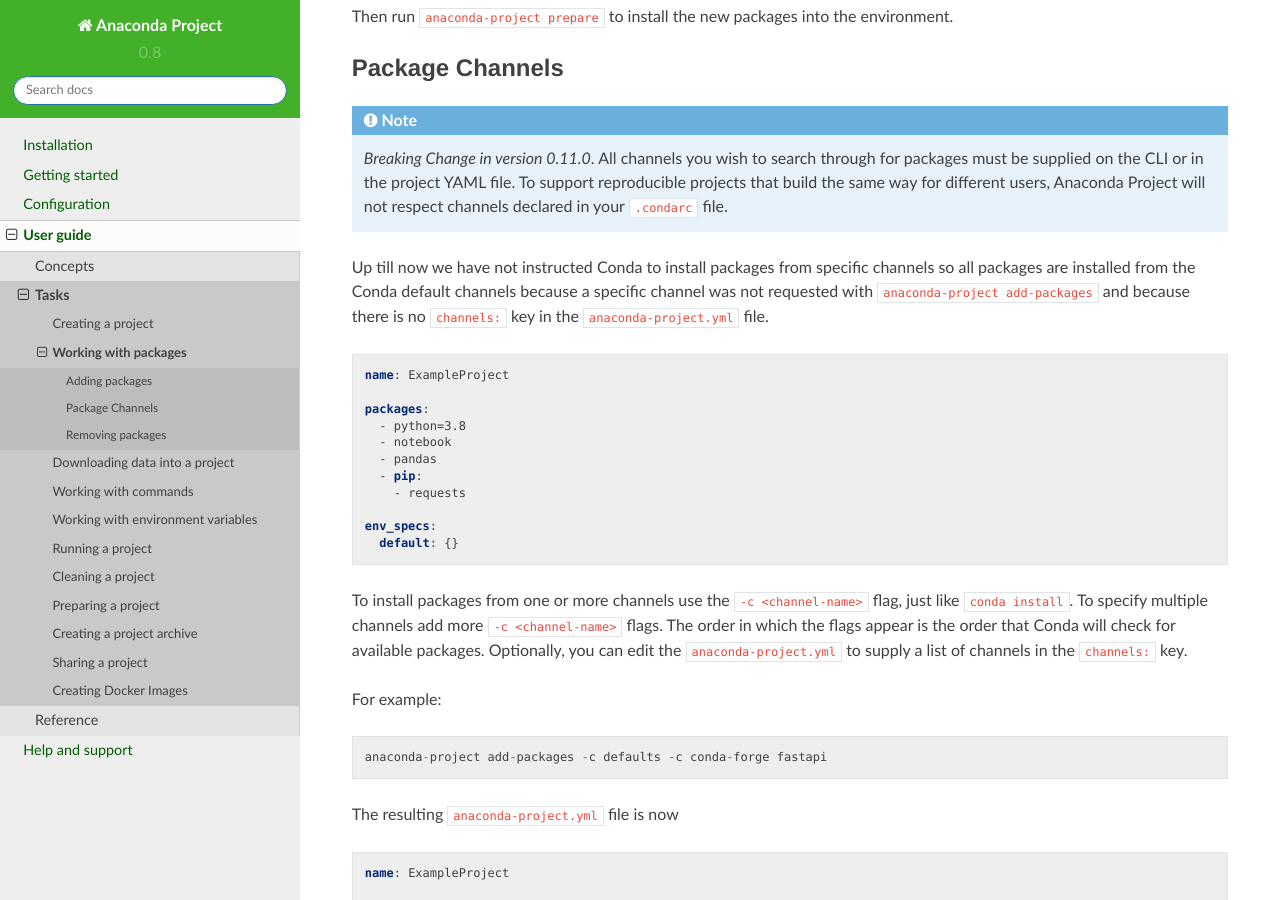
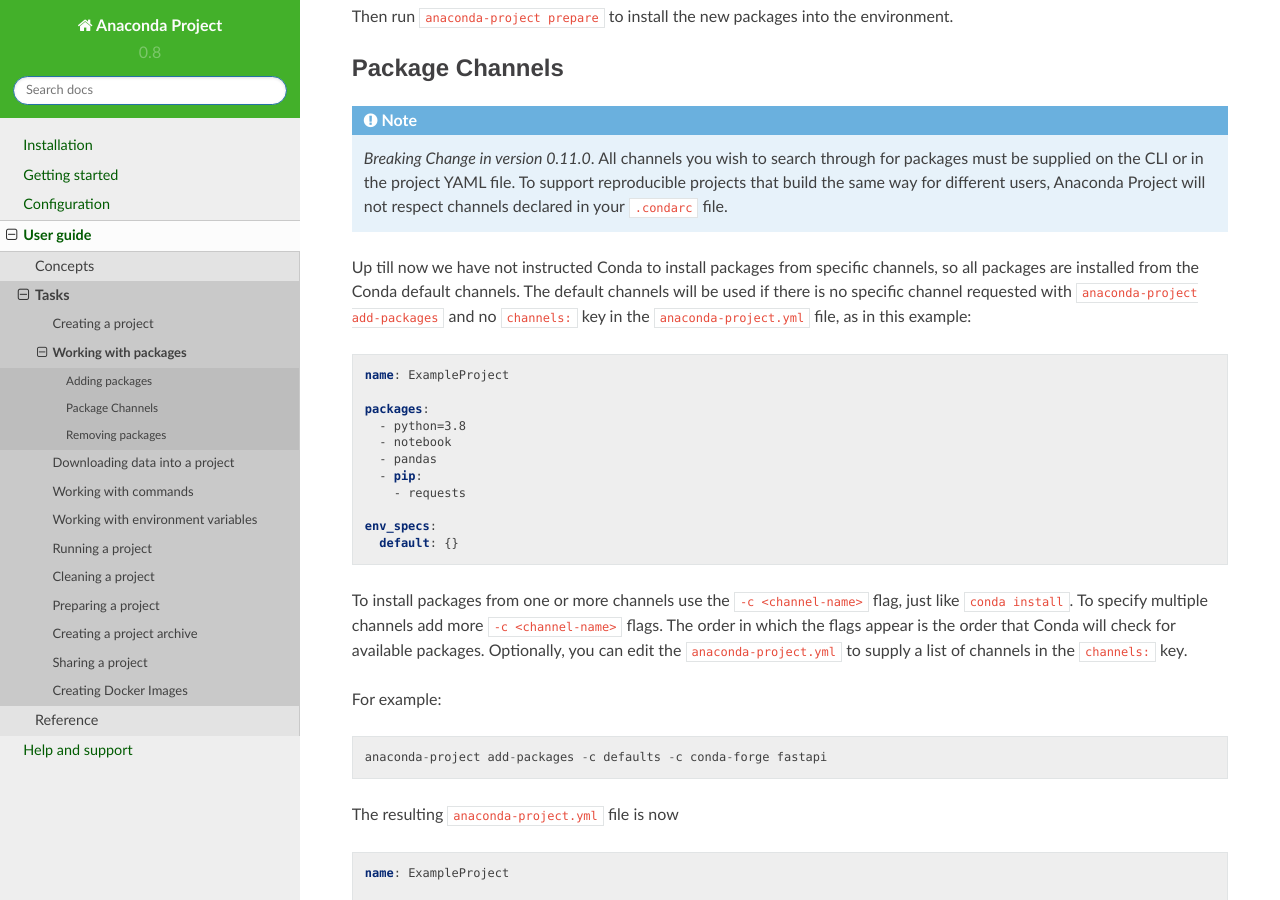
Before and after one commit to anaconda/anaconda-project, a Sphinx documentation site: the page built from docs/source/user-guide/tasks/work-with-packages.rst, in a window 1280 px wide and 900 px high, scrolled down 1970 px. Built offline with Sphinx 7.4.7 and the Read the Docs theme 2.0.0, drawn with Linux system fonts in a browser that asks for light colours.

Commit message:
Update docs/source/user-guide/tasks/work-with-packages.rst
Co-authored-by: James A. Bednar <jbednar@users.noreply.github.com>

```diff
--- a/docs/source/user-guide/tasks/work-with-packages.rst
+++ b/docs/source/user-guide/tasks/work-with-packages.rst
@@ -113,9 +113,10 @@
   *Breaking Change in version 0.11.0*. All channels you wish to search through for packages must be supplied on the CLI
   or in the project YAML file.  To support reproducible projects that build the same way for different users, Anaconda Project will not respect channels declared in your ``.condarc`` file.
 
-Up till now we have not instructed Conda to install packages from specific channels so all packages are installed from
-the Conda default channels because a specific channel was not requested with ``anaconda-project add-packages`` and
-because there is no ``channels:`` key in the ``anaconda-project.yml`` file.
+Up till now we have not instructed Conda to install packages from specific channels, so all packages are installed from
+the Conda default channels. The default channels
+will be used if there is no specific channel requested with ``anaconda-project add-packages`` and
+no ``channels:`` key in the ``anaconda-project.yml`` file, as in this example:
 
 .. code-block:: yaml
 
```
